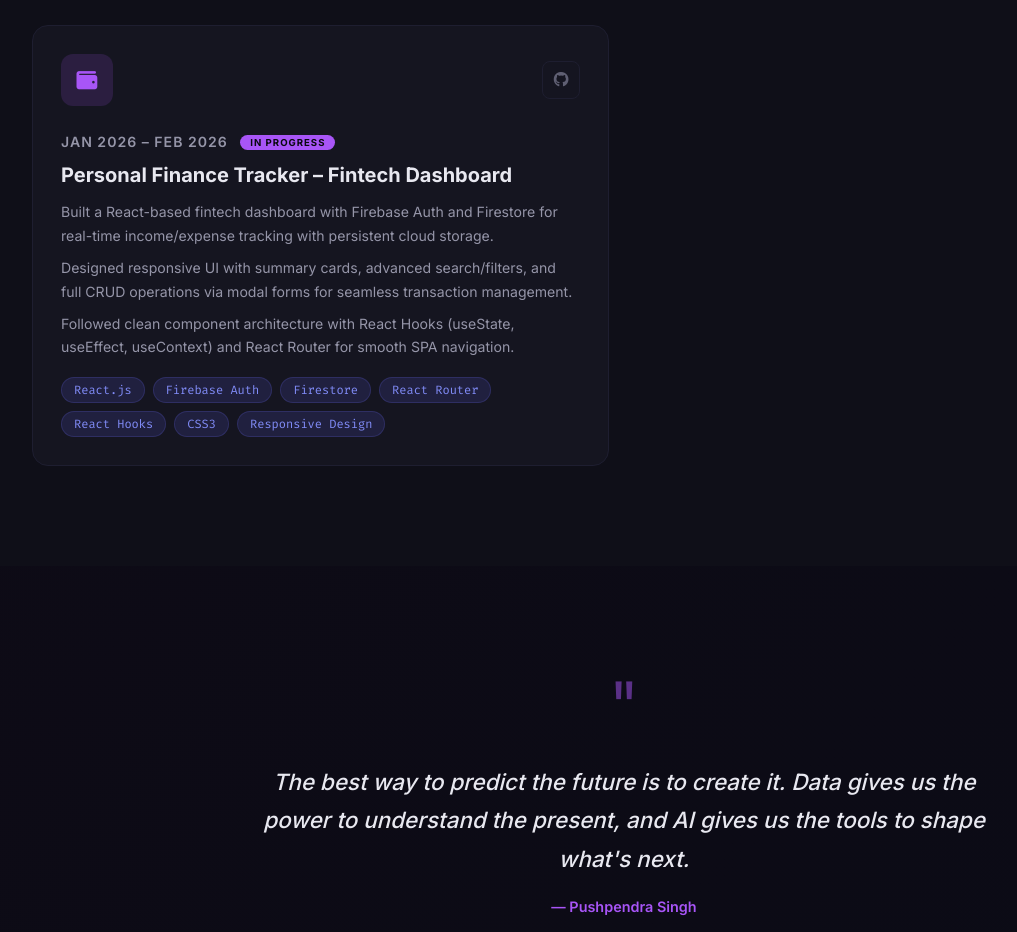
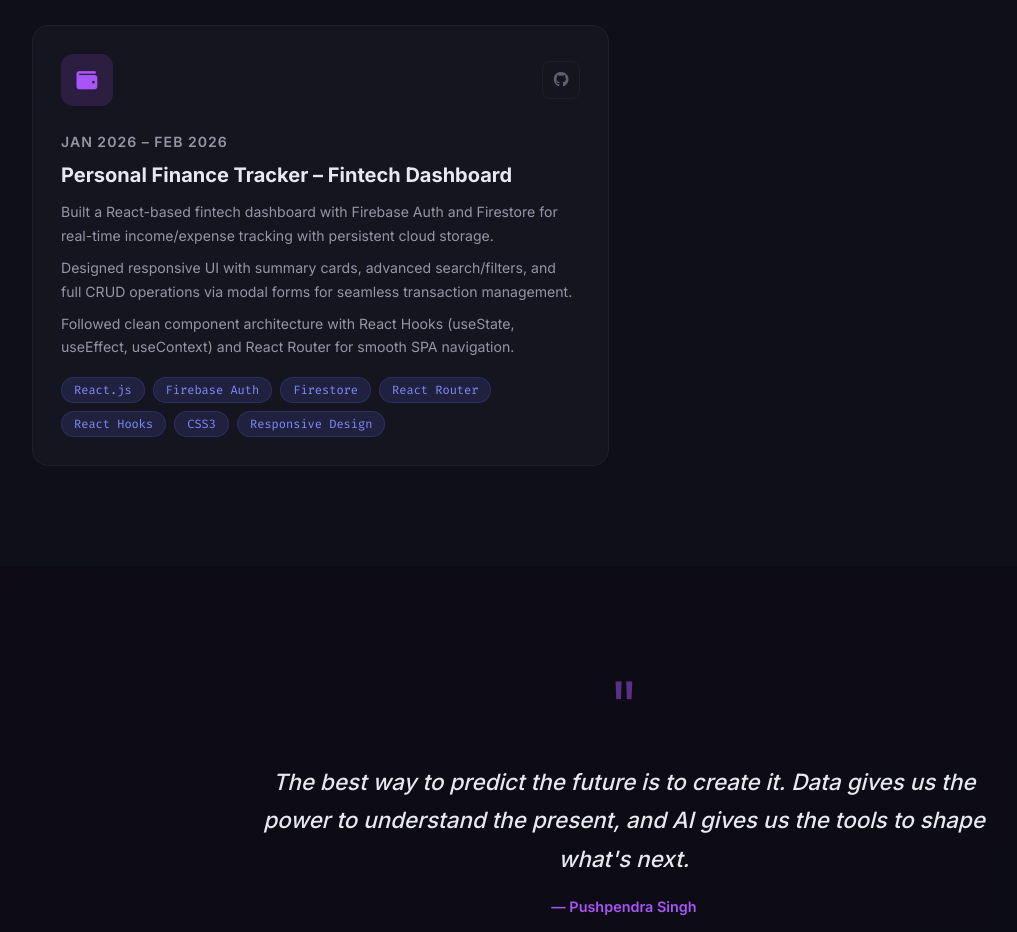
Before and after one commit to pushpendra592/Portfolio-final, a plain HTML site: page index.html in a window 1280 px wide. Shown: the part 4100-5032 px from the top of the page, without its empty margins (16-1033 px from the left). Drawn offline with nearby package versions, Linux system fonts and the light colour scheme.

Commit message:
Update index.html

```diff
--- a/index.html
+++ b/index.html
@@ -3150,7 +3150,7 @@
                         </div>
                     </div>
                     <div class="project-card-body">
-                        <p class="project-date">Jan 2026 – Feb 2026 <span style="background:var(--accent);color:var(--bg-primary);padding:2px 10px;border-radius:50px;font-size:.6rem;margin-left:8px;font-weight:700;vertical-align:middle;">IN PROGRESS</span></p>
+                        <p class="project-date">Jan 2026 – Feb 2026 </p>
                         <h3>Personal Finance Tracker – Fintech Dashboard</h3>
                         <p>Built a React-based fintech dashboard with Firebase Auth and Firestore for real-time income/expense tracking with persistent cloud storage.</p>
                         <p>Designed responsive UI with summary cards, advanced search/filters, and full CRUD operations via modal forms for seamless transaction management.</p>
```
